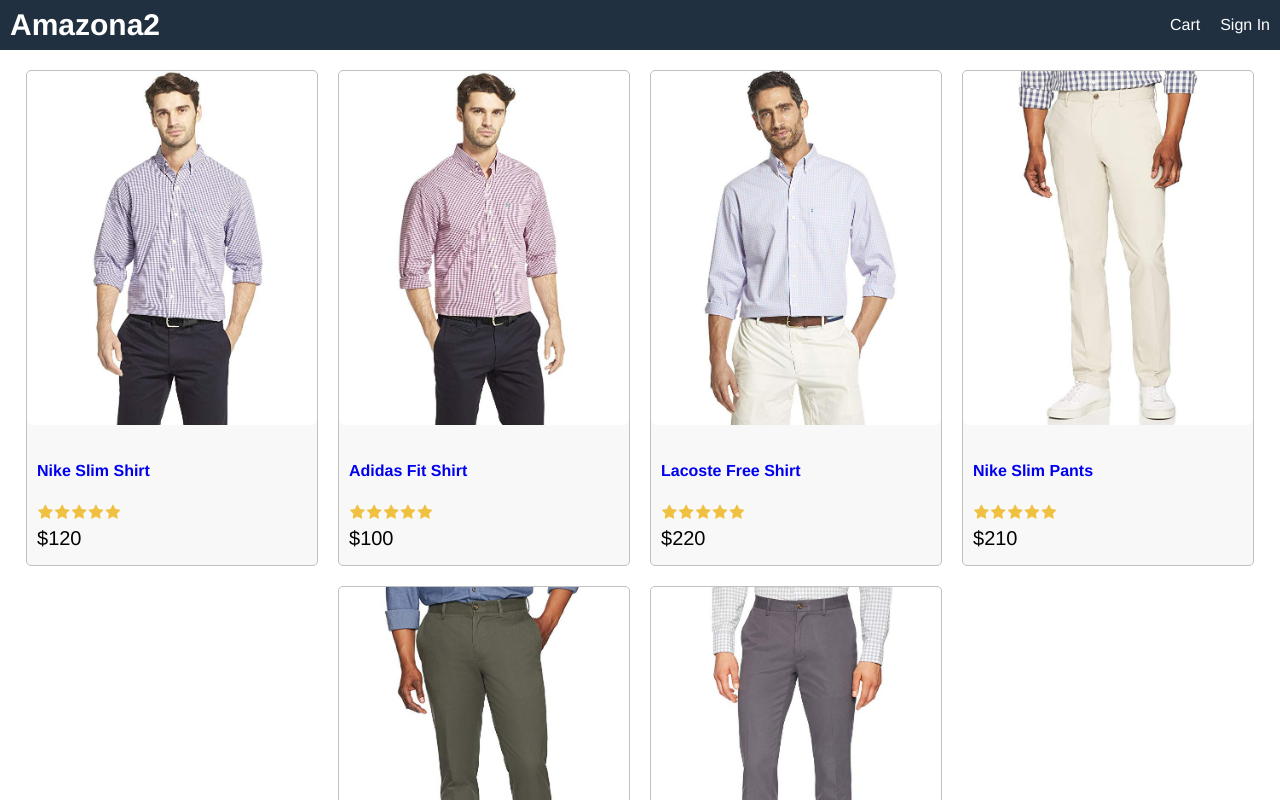
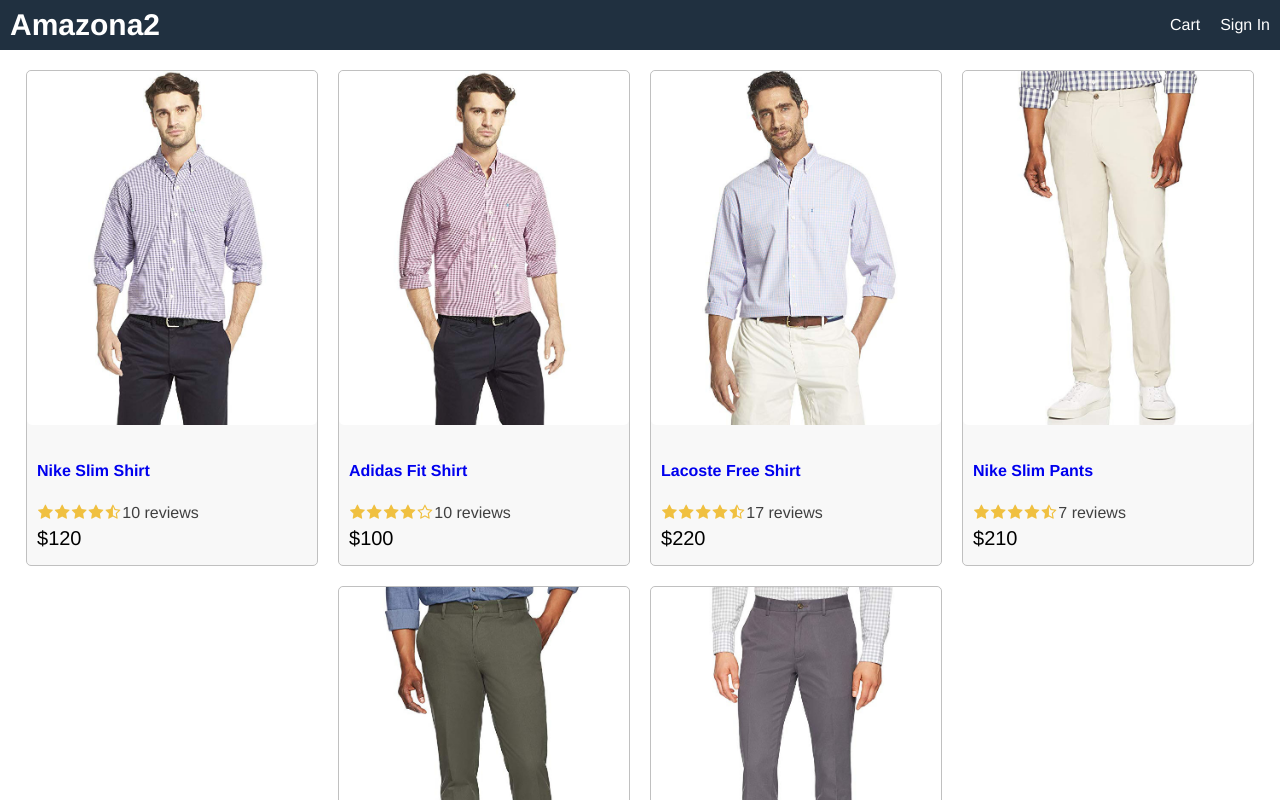
Before and after one commit to hayley0918/Amazona2, a React (Create React App) app in the folder frontend/: page / in a window 1280 px wide. Shown: the top 800 px of the page. Built offline with nearby package versions, Linux system fonts and the light colour scheme.

Commit message:
create Product and Rating components, implement Product component in App.js

```diff
--- a/frontend/src/App.js
+++ b/frontend/src/App.js
@@ -1,5 +1,6 @@
 import React from 'react'
 import data from './data'
+import Product from './components/Product'
 
 function App() {
   return (
@@ -17,26 +18,7 @@
             <div className="row center">
               {
                 data.products.map(product => (
-                  <div key={product._id} className="card">
-                    <a href={`/product/${product._id}`}>
-                        <img className="medium" src={product.image} alt={product.name} />
-                    </a>
-                    <div className="card-body">
-                        <a href="product.html">
-                            <h2>{product.name}</h2>
-                        </a>
-                        <div className="rating">
-                            <span><i className="fa fa-star"></i></span>
-                            <span><i className="fa fa-star"></i></span>
-                            <span><i className="fa fa-star"></i></span>
-                            <span><i className="fa fa-star"></i></span>
-                            <span><i className="fa fa-star"></i></span>
-                        </div>
-                        <div className="price">
-                            ${product.price}
-                        </div>
-                    </div>
-                </div>
+                  <Product key={product._id} product={product}></Product>
                 ))
               }
             </div>
--- /dev/null
+++ b/frontend/src/components/Product.js
@@ -0,0 +1,27 @@
+import React from 'react'
+import Rating from './Rating'
+
+function Product(props) {
+    const {product} = props
+    return (
+        <div key={product._id} className="card">
+            <a href={`/product/${product._id}`}>
+                <img className="medium" src={product.image} alt={product.name} />
+            </a>
+            <div className="card-body">
+                <a href="product.html">
+                    <h2>{product.name}</h2>
+                </a>
+               <Rating
+                rating={product.rating}
+                numReviews={product.numReviews}
+                />
+                <div className="price">
+                    ${product.price}
+                </div>
+            </div>
+        </div>
+    )
+}
+
+export default Product
--- /dev/null
+++ b/frontend/src/components/Rating.js
@@ -0,0 +1,60 @@
+import React from 'react'
+
+export default function Rating(props) {
+    const { rating, numReviews } = props
+    return (
+        <div className="rating">
+            <span>
+                <i className={
+                    rating >= 1
+                    ? "fa fa-star"
+                    : rating >= 0.5
+                    ? "fa fa-star-half-o"
+                    : "fa fa-star-o"
+                    }
+                    ></i>
+            </span>
+            <span>
+                <i className={
+                    rating >= 2
+                    ? "fa fa-star"
+                    : rating >= 1.5
+                    ? "fa fa-star-half-o"
+                    : "fa fa-star-o"
+                    }
+                    ></i>
+            </span>
+            <span>
+                <i className={
+                    rating >= 3
+                    ? "fa fa-star"
+                    : rating >= 2.5
+                    ? "fa fa-star-half-o"
+                    : "fa fa-star-o"
+                    }
+                    ></i>
+            </span>
+            <span>
+                <i className={
+                    rating >= 4
+                    ? "fa fa-star"
+                    : rating >= 3.5
+                    ? "fa fa-star-half-o"
+                    : "fa fa-star-o"
+                    }
+                    ></i>
+            </span>
+            <span>
+                <i className={
+                    rating >= 5
+                    ? "fa fa-star"
+                    : rating >= 4.5
+                    ? "fa fa-star-half-o"
+                    : "fa fa-star-o"
+                    }
+                    ></i>
+            </span>
+            <span>{numReviews+ ' reviews'}</span>
+        </div>
+    )
+}
--- a/frontend/src/index.css
+++ b/frontend/src/index.css
@@ -122,3 +122,7 @@
   color: #f0c040;
   margin: 0.1rem;
 }
+
+.rating span:last-child {
+  color: #404040;
+}
```
Also changed, not shown: 2 other files (tests, documents, lock files or other folders).
